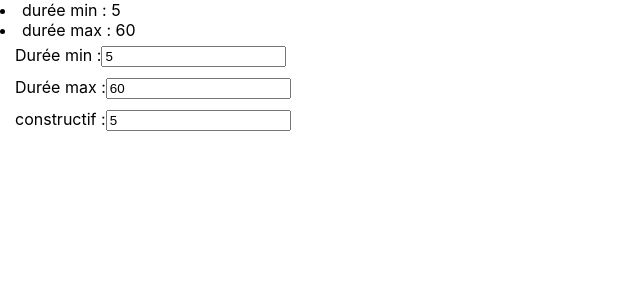
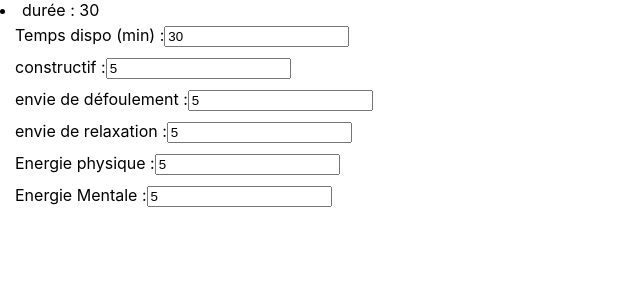
Before and after one commit to gabriellevy/quoiFaireReact, a React (Create React App) app: page / in a window 1280 px wide. Shown: the top 300 px of the page, without its empty margins (0-640 px from the left). Built offline with nearby package versions, Linux system fonts and the light colour scheme.

Commit message:
structure de toutes les caracs

```diff
--- a/src/comp/Saisie.jsx
+++ b/src/comp/Saisie.jsx
@@ -4,9 +4,12 @@ import { useState, useEffect } from 'react'
 
 function Saisie() {
     const [resultat, setResultat] = useState("???")
-    const [dureeMin, setDureeMin] = useState(5)
-    const [dureeMax, setDureeMax] = useState(60)
+    const [duree, setDuree] = useState(30)
     const [constructif, setConstructif] = useState(5)
+    const [defoulement, setDefoulement] = useState(5)
+    const [relaxation, setRelaxation] = useState(5)
+    const [energiePhysique, setEnergiePhysique] = useState(5)
+    const [energieMentale, setEnergieMentale] = useState(5)
 
     useEffect(() => {
         // refresh calcul de la proposition
@@ -15,24 +18,36 @@ function Saisie() {
         //2. comparer avec donnes de lstActivites
 
         //3. mettre els 3 premiers dans une chaine de caractère et afficher
-        let lignes = [ 'durée min : ' + dureeMin, "durée max : " + dureeMax]
+        let lignes = [ 'durée : ' + duree]
         const listLignes = lignes.map((ligne) =>
             <li key={ligne.toString()}>      {ligne}
             </li>
         );
         setResultat(listLignes);
-    }, [dureeMin, dureeMax,constructif ])
+    }, [duree, constructif ])
 
-    function gererDureeMin(e) {
-        setDureeMin(e.target.value)
+    function gererDuree(e) {
+        setDuree(e.target.value)
     }
 
     function gererConstructif(e) {
         setConstructif(e.target.value)
     }
 
-    function gererDureeMax(e) {
-        setDureeMax(e.target.value)
+    function gererDefoulement(e) {
+        setDefoulement(e.target.value)
+    }
+
+    function gererRelaxation(e) {
+        setRelaxation(e.target.value)
+    }
+
+    function gererEnergiePhysique(e) {
+        setEnergiePhysique(e.target.value)
+    }
+
+    function gererEnergieMentale(e) {
+        setEnergieMentale(e.target.value)
     }
 
     return (
@@ -41,27 +56,14 @@ function Saisie() {
             <form>
                 <div style={{ padding: '5px 15px 5px 15px' }}>
                     <span>
-                        Durée min :
+                        Temps dispo (min) :
                         <input
                         type="text"
                         id="dureeMin"
                         maxLength={3}
                         pattern="[+-]?\d+(?:[.,]\d+)?"
-                        onChange={gererDureeMin}
-                        value={dureeMin}
-                        />
-                    </span>
-                </div>
-                <div style={{ padding: '5px 15px 5px 15px' }}>
-                    <span>
-                        Durée max :
-                        <input
-                        type="text"
-                        id="dureeMax"
-                        maxLength={3}
-                        pattern="[+-]?\d+(?:[.,]\d+)?"
-                        onChange={gererDureeMax}
-                        value={dureeMax}
+                        onChange={gererDuree}
+                        value={duree}
                         />
                     </span>
                 </div>
@@ -78,6 +80,58 @@ function Saisie() {
                         />
                     </span>
                 </div>
+                <div style={{ padding: '5px 15px 5px 15px' }}>
+                    <span>
+                    envie de défoulement :
+                        <input
+                        type="text"
+                        id="defoulement"
+                        maxLength={2}
+                        pattern="[+-]?\d+(?:[.,]\d+)?"
+                        onChange={gererDefoulement}
+                        value={defoulement}
+                        />
+                    </span>
+                </div>
+                <div style={{ padding: '5px 15px 5px 15px' }}>
+                    <span>
+                    envie de relaxation :
+                        <input
+                        type="text"
+                        id="relaxation"
+                        maxLength={2}
+                        pattern="[+-]?\d+(?:[.,]\d+)?"
+                        onChange={gererRelaxation}
+                        value={relaxation}
+                        />
+                    </span>
+                </div>
+                <div style={{ padding: '5px 15px 5px 15px' }}>
+                    <span>
+                    Energie physique :
+                        <input
+                        type="text"
+                        id="energiePhysique"
+                        maxLength={2}
+                        pattern="[+-]?\d+(?:[.,]\d+)?"
+                        onChange={gererEnergiePhysique}
+                        value={energiePhysique}
+                        />
+                    </span>
+                </div>
+                <div style={{ padding: '5px 15px 5px 15px' }}>
+                    <span>
+                    Energie Mentale :
+                        <input
+                        type="text"
+                        id="energieMentale"
+                        maxLength={2}
+                        pattern="[+-]?\d+(?:[.,]\d+)?"
+                        onChange={gererEnergieMentale}
+                        value={energieMentale}
+                        />
+                    </span>
+                </div>
             </form>
             </div>
   )
```
